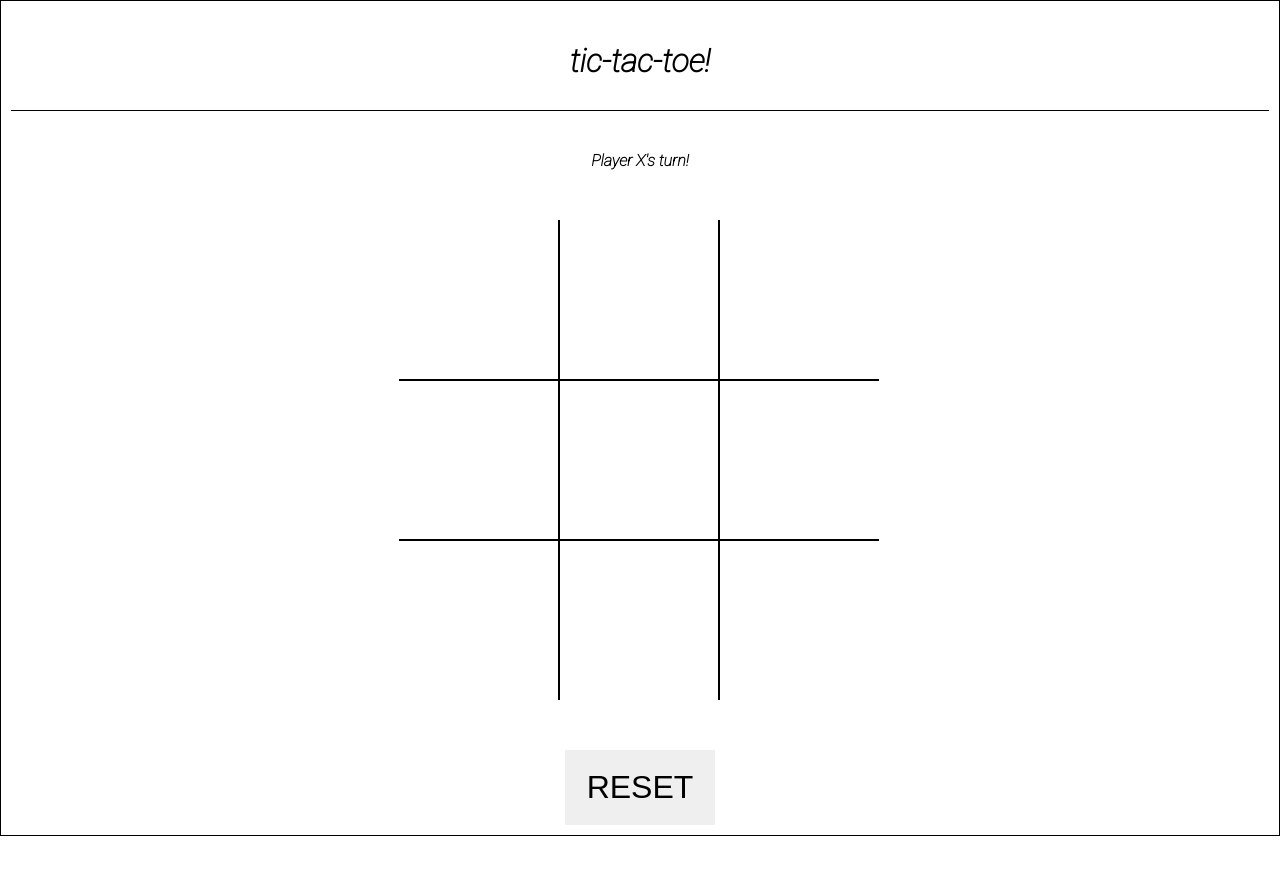
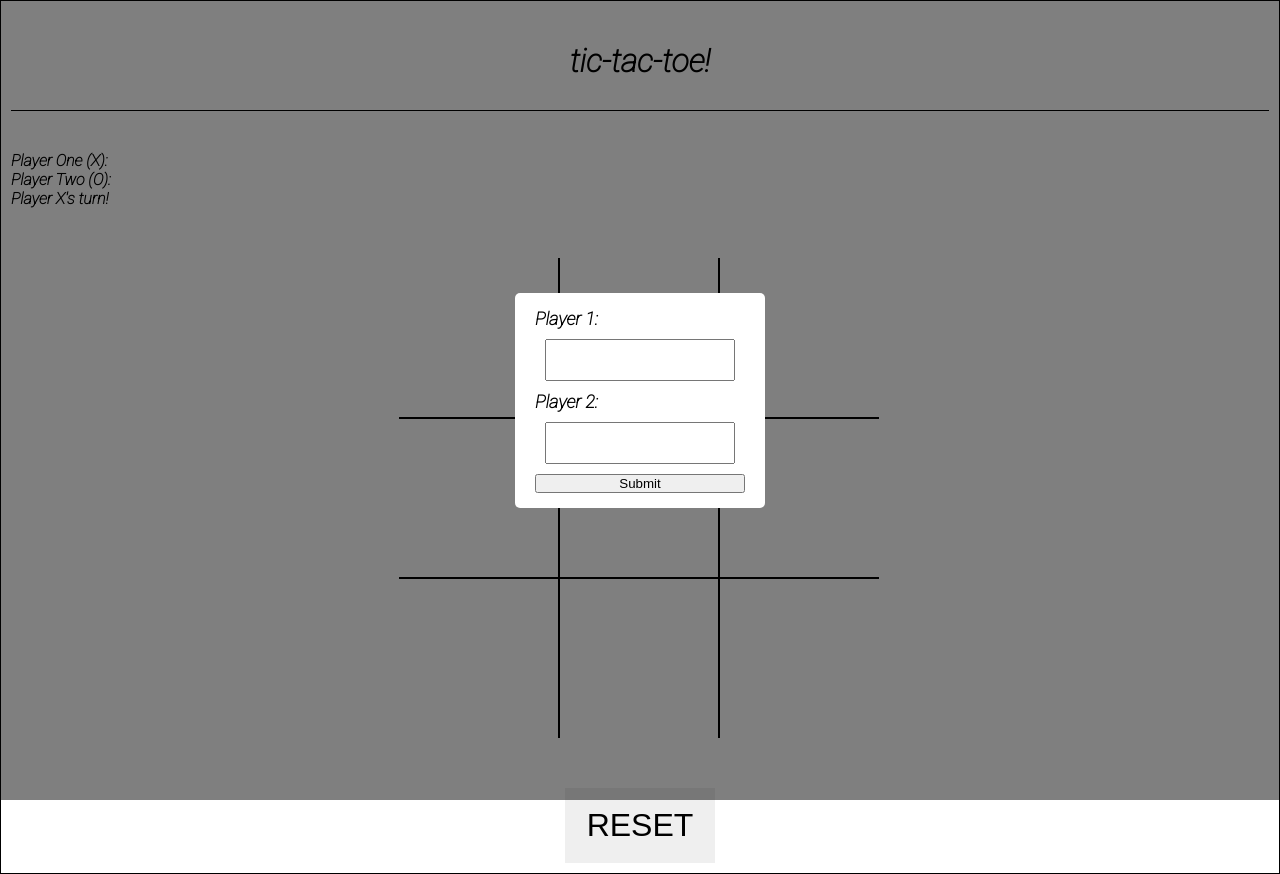
Before and after one commit to dvaanc/ticTacToe, a plain HTML site: page index.html in a window 1280 px wide. Before the commit the page ends 836 px from the top, so only its background shows below. Drawn offline with Linux system fonts and the light colour scheme.

Commit message:
Updates to core code

```diff
--- a/index.html
+++ b/index.html
@@ -11,7 +11,11 @@
   <header>
     <h1>tic-tac-toe!</h1>
   </header>
+  <div class="container">
+    <h4>Player One (X): <span id="p1"></span</h4>
+    <h4>Player Two (O): <span id="p2"></span></h4>
     <h4 id="message">Player X's turn!</h4>
+  </div>
     <div class="gameBoard">
       <div class="cell" data-index="0"></div>
       <div class="cell" data-index="1"></div>
@@ -25,7 +29,20 @@
       <div class="cell" data-index="7"></div>
       <div class="cell" data-index="8"></div>
     </div>
+
+
   <button id="restart">Reset</button>
+  <div class="modal-container">
+    <form id="playerNames">
+    <div class="modal-content">
+      <label for="p1">Player 1:</label>
+      <input type="text" id="p1val" required>
+      <label for="p2">Player 2:</label>
+      <input type="text" id="p2val" required>
+      <input type="submit" id="submit">
+    </form>
+    </div>
+  </div>
   <script src="script.js"></script>
 </body>
 </html>
--- a/script.js
+++ b/script.js
@@ -35,7 +35,21 @@ const display = (() => {
   const cellsEl = document.querySelectorAll(".cell");
   const restartButtonEl = document.querySelector("#restart");
   const messageEl = document.querySelector("#message");
+  const p1 = document.querySelector("#p1");
+  const p2 = document.querySelector("#p2");
+  const form = document.querySelector("#playerNames");
 
+  form.onsubmit = () => {
+    const p1name = document.querySelector("#p1val").value;
+    const p2name = document.querySelector("#p2val").value;
+    setPlayer(p1name, p2name);
+    return false;
+  }
+
+  const setPlayer = (val1, val2) => {
+    p1.textContent += val1;
+    p2.textContent += val2;
+  }
   const setMessage = (text) => {
     messageEl.textContent = text;
   }
@@ -70,12 +84,7 @@ const game = (() => {
   let round = 1;
 
   const playGame = (cellIndex) => {
-    if(round === 9) {
-      resetGame();
-      display.setMessage("Draw!");
-      round = 1;
-      return;
-    }
+    if(drawGame()) return;
     gameBoard.pushIndex(cellIndex, playerTurn());
     console.log(checkWinCon())
     round++;
@@ -105,6 +114,15 @@ const game = (() => {
     gameBoard.resetBoard();
     }
 
+  const drawGame = () => {
+    if (round === 9) {
+      resetGame();
+      display.setMessage(`Draw!`)
+      display.clearCellContent();
+      return true;
+    }
+  }
+
   const playerTurn = () => {
     return round % 2 === 1 ? playerX.getSide() : playerO.getSide();
   }
--- a/style.css
+++ b/style.css
@@ -11,7 +11,6 @@ body {
   margin: 0 auto;
   border: 1px solid black;
   font-family: Roboto;
-  text-align: center;
 }
 
 header {
@@ -24,6 +23,14 @@ header {
 
 }
 
+.container  {
+  display: flex;
+}
+
+.container:first-child {
+  position: relative;
+  left: 20%;
+}
 .gameBoard {
   display: flex;
   flex-wrap: wrap;
@@ -82,3 +89,38 @@ header {
   font-size: 2rem;
   text-transform: uppercase;
 }
+
+.modal-container {
+  background-color: rgba(0, 0, 0, 0.5);
+  display: flex;
+  align-items: center;
+  justify-content: center;
+  position: fixed;
+  top: 0;
+  left: 0;
+  height: 100%;
+  width: 100%;
+  transition: opacity 0.2s ease;
+}
+
+.modal-container.hide {
+  pointer-events: none;
+  opacity: 0;
+}
+
+.modal-content {
+  display: flex;
+  flex-direction: column;
+  background-color: #fff;
+  border-radius: 5px;
+  padding: 15px 20px;
+  width: 250px;
+  max-width: 100%;
+  font-size: 18px;
+  font-weight: bold;
+}
+  input[type=text] {
+    padding: 10px;
+    margin: 10px;
+    font-size: 1rem;
+  }
```
Also changed, not shown: 1 other file. Lines whose indentation alone changed are shown as unchanged.
